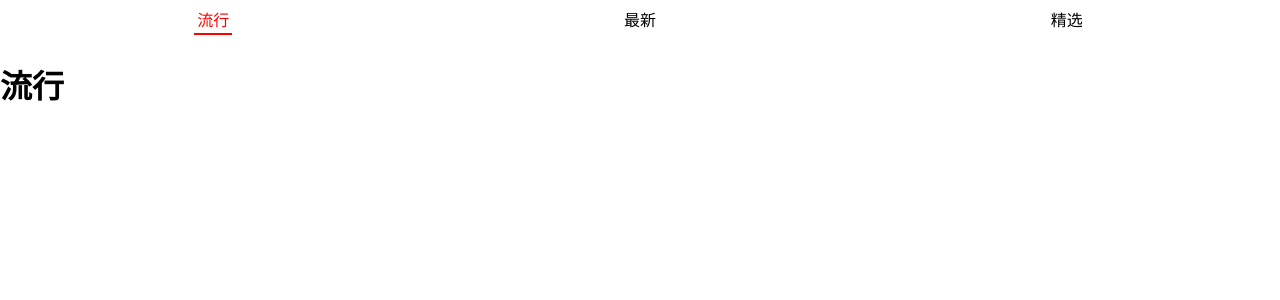
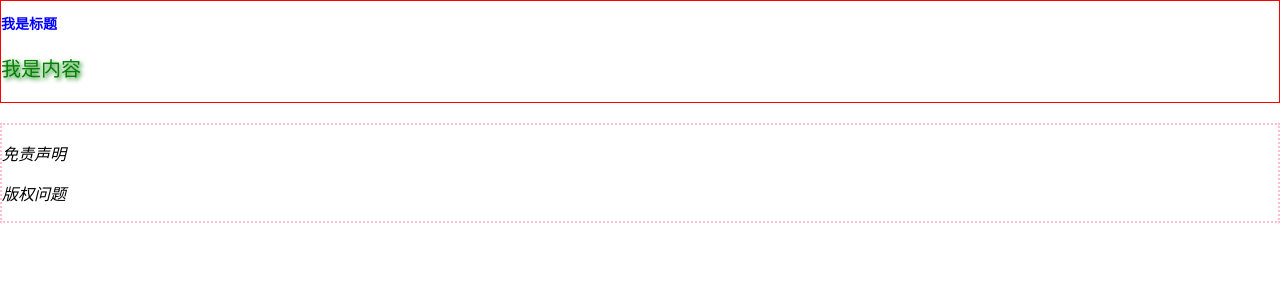
Before and after one commit to shujunzha/react-code, a React (Create React App) app: page / in a window 1280 px wide. Shown: the top 300 px of the page. Built offline with nearby package versions, Linux system fonts and the light colour scheme.

Commit message:
update:更新react样式

```diff
--- a/package.json
+++ b/package.json
@@ -6,9 +6,11 @@
     "@testing-library/jest-dom": "^5.16.5",
     "@testing-library/react": "^13.4.0",
     "@testing-library/user-event": "^13.5.0",
+    "classnames": "^2.3.2",
     "react": "^18.2.0",
     "react-dom": "^18.2.0",
     "react-scripts": "5.0.1",
+    "styled-components": "^6.0.0-rc.3",
     "web-vitals": "^2.1.4"
   },
   "scripts": {
--- a/src/App.js
+++ b/src/App.js
@@ -2,14 +2,17 @@ import "./App.css";
 // import HelloView from "./commponts/HelloView";
 // import MoviesView from "./commponts/MoviesView";
 // import FaView from "./view/count/FaView.jsx";
-import ChickPag from "./view/chickPag/index.jsx";
+// import ChickPag from "./view/chickPag/index.jsx";
+
+import Index from "./view/styled/index";
 function App() {
   return (
     <div className="App">
       {/* <HelloView/> */}
       {/* <MoviesView /> */}
       {/* <FaView /> */}
-      <ChickPag />
+      {/* <ChickPag /> */}
+      <Index />
     </div>
   );
 }
--- a/src/commponts/BookView.js
+++ b/src/commponts/BookView.js
@@ -1,3 +1,5 @@
+/* This is an array of objects representing a list of books. Each book object has properties such as
+id, name, date, price, and count. This array can be exported and used in other parts of the code. */
 const book = [
   {
     id: 1,
--- /dev/null
+++ b/src/view/styled/index.jsx
@@ -0,0 +1,20 @@
+import React, { PureComponent } from 'react'
+import {AppWrapper} from './style'
+export class Index extends PureComponent {
+  render() {
+    return (
+      <AppWrapper>
+        <div className="section">
+            <h2 className='title'>我是标题</h2>
+            <p className='contant'>我是内容</p>
+        </div>
+        <div className="footer">
+            <p>免责声明</p>
+            <p>版权问题</p>
+        </div>
+      </AppWrapper>
+    )
+  }
+}
+
+export default Index
--- /dev/null
+++ b/src/view/styled/style.js
@@ -0,0 +1,25 @@
+import styled from "styled-components";
+export const AppWrapper = styled.div`
+  .section {
+    border: 1px solid red;
+    .title {
+      font-size: 14px;
+      color: blue;
+      &:hover {
+        color: brown;
+      }
+    }
+    .contant {
+      font-size: 20px;
+      color: green;
+      text-shadow: 2px 2px 4px green;
+    }
+  }
+  .footer {
+    border: 2px dotted pink;
+    margin-top: 20px;
+    p {
+      font-style: italic;
+    }
+  }
+`;
```
Also changed, not shown: src/view/index.jsx (+16 -5 lines), 2 other files (tests, documents, lock files or other folders).
